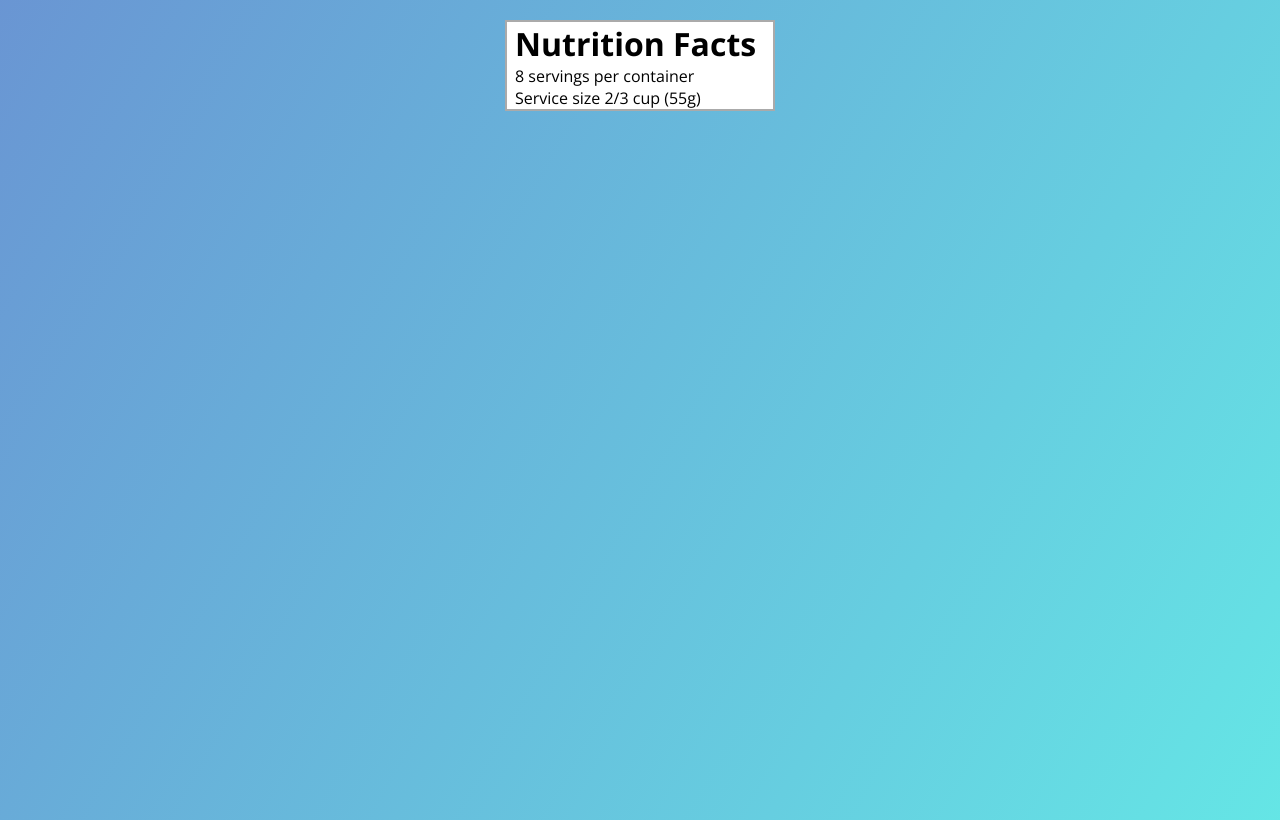
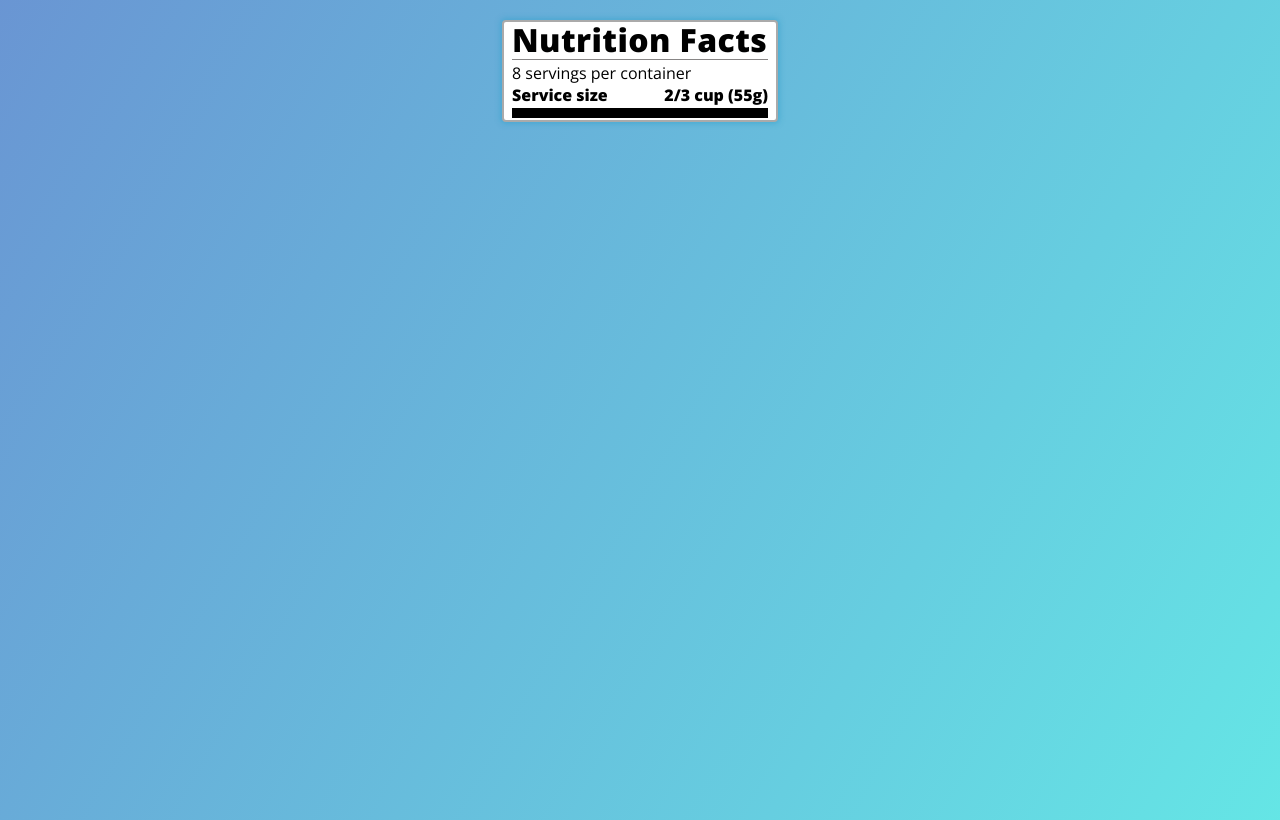
Before and after one commit to jatinjohny/nutrition-label, a plain HTML site: page index.html in a window 1280 px wide. Drawn offline with nearby package versions, Linux system fonts and the light colour scheme.

Commit message:
nutrition label header section done

```diff
--- a/index.html
+++ b/index.html
@@ -13,10 +13,12 @@
 <body>
     <div class="label">
         <header>
-            <h1>Nutrition Facts</h1>
+            <h1 class="bold center">Nutrition Facts</h1>
+            <div class="divider"></div>
             <p>8 servings per container</p>
-            <p>Service size 2/3 cup (55g)</p>
+            <p><span class="bold">Service size </span><span class="bold">2/3 cup (55g)</span></p>
         </header>
+        <div class="divider large"></div>
     </div>
 </body>
 
--- a/styles.css
+++ b/styles.css
@@ -20,8 +20,44 @@ body {
 
 .label {
   background: white;
-  width: 270px;
+  width: 276px;
   margin: 20px auto;
   border: 2px solid #aaa;
   padding: 0 8px;
+  border-radius: 4px;
+  box-shadow: 0 0 5px 2px rgba(50, 162, 203, 0.5);
 }
+
+header h1 {
+  margin: -4px 0;
+  letter-spacing: 0.4px;
+}
+
+.bold {
+  font-weight: 800;
+}
+
+.text-center {
+  text-align: center;
+}
+
+p {
+  display: flex;
+  justify-content: space-between;
+  align-items: flex-end;
+}
+
+.divider {
+  margin: 2px 0;
+  border-bottom: 1px solid #878585;
+}
+
+.large {
+  height: 10px;
+}
+
+.large,
+.medium {
+  background-color: #000;
+  border: 0;
+}
```
